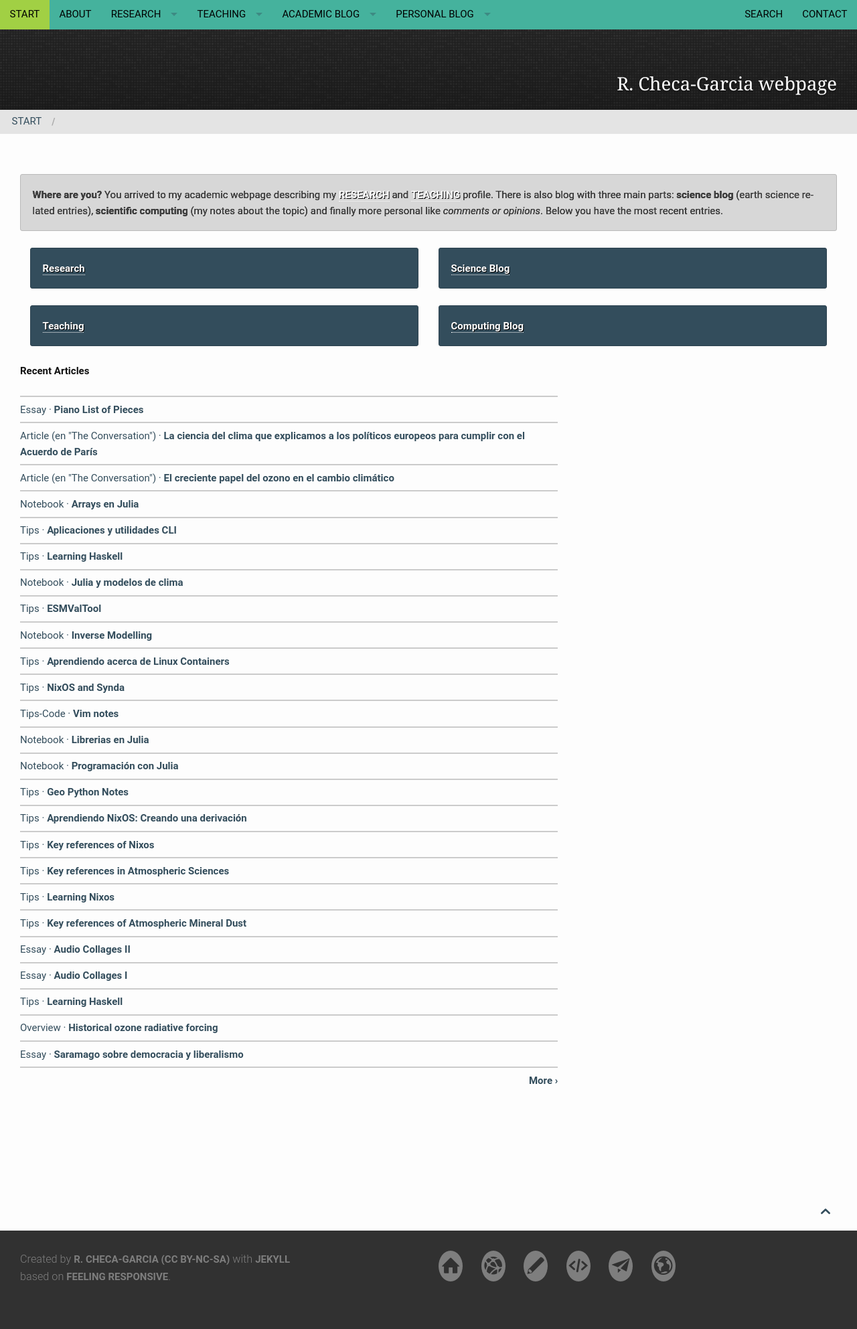
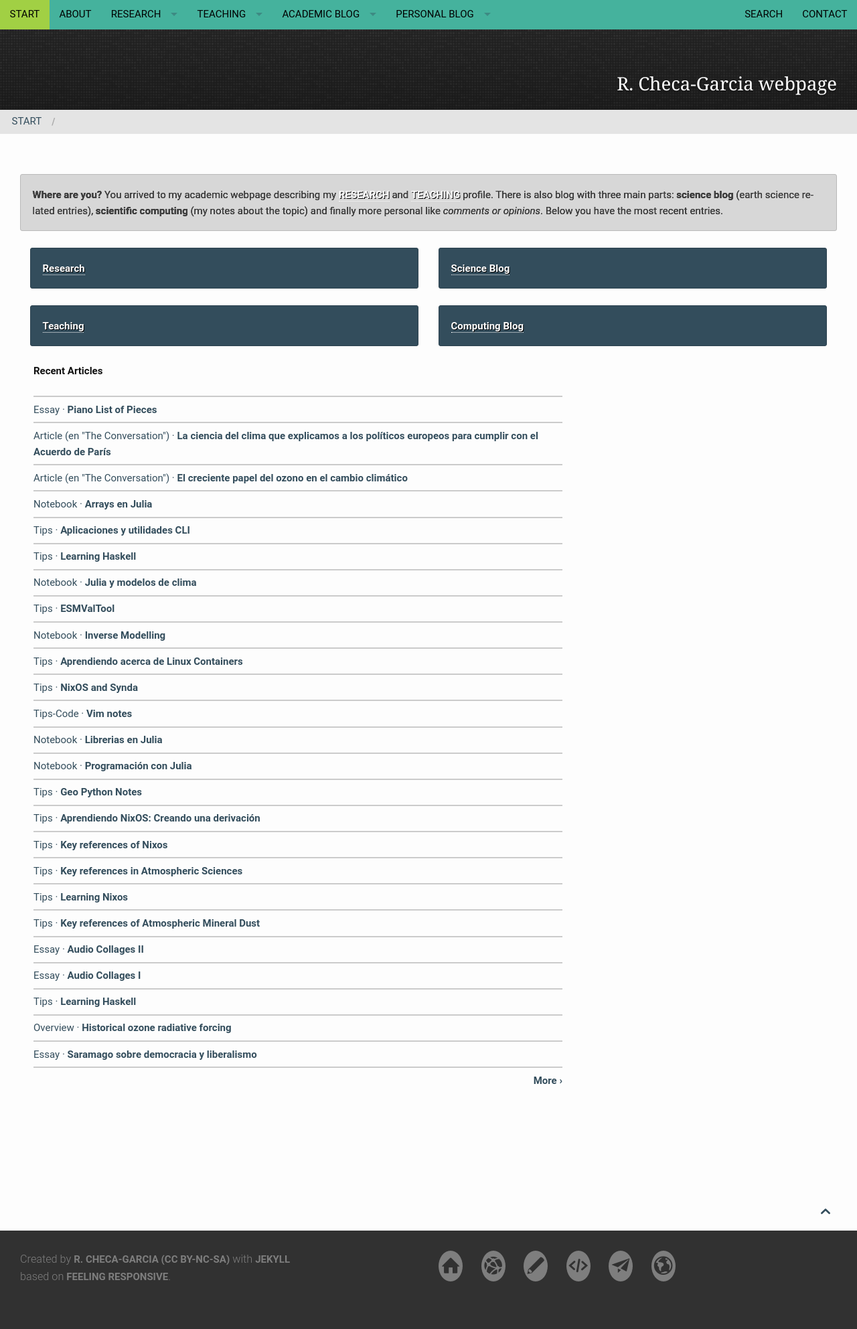
Before and after one commit to RCHG/rchg.github.io, a Jekyll site: the page built from pages/pages-root-folder/index.md, in a window 1280 px wide. Shown: the whole page at 67% size. Built offline with Jekyll 4.4.1, drawn with Linux system fonts in a browser that asks for light colours; nearby versions of some CDN libraries; comment, search, counter and statistics services are not loaded.

Commit message:
Update frontpage.html

```diff
--- a/_layouts/frontpage.html
+++ b/_layouts/frontpage.html
@@ -52,7 +52,7 @@ format: blog-index
         <br></br>
         {% include alert info=' <a href="/blog/open_letters/">Open Letters</a>' %}
     </div>-->
-        <div class="row">
+        <div class="row pl20">
 
         <div class="small-8 columns">
             {% unless site.posts == empty %}
```
